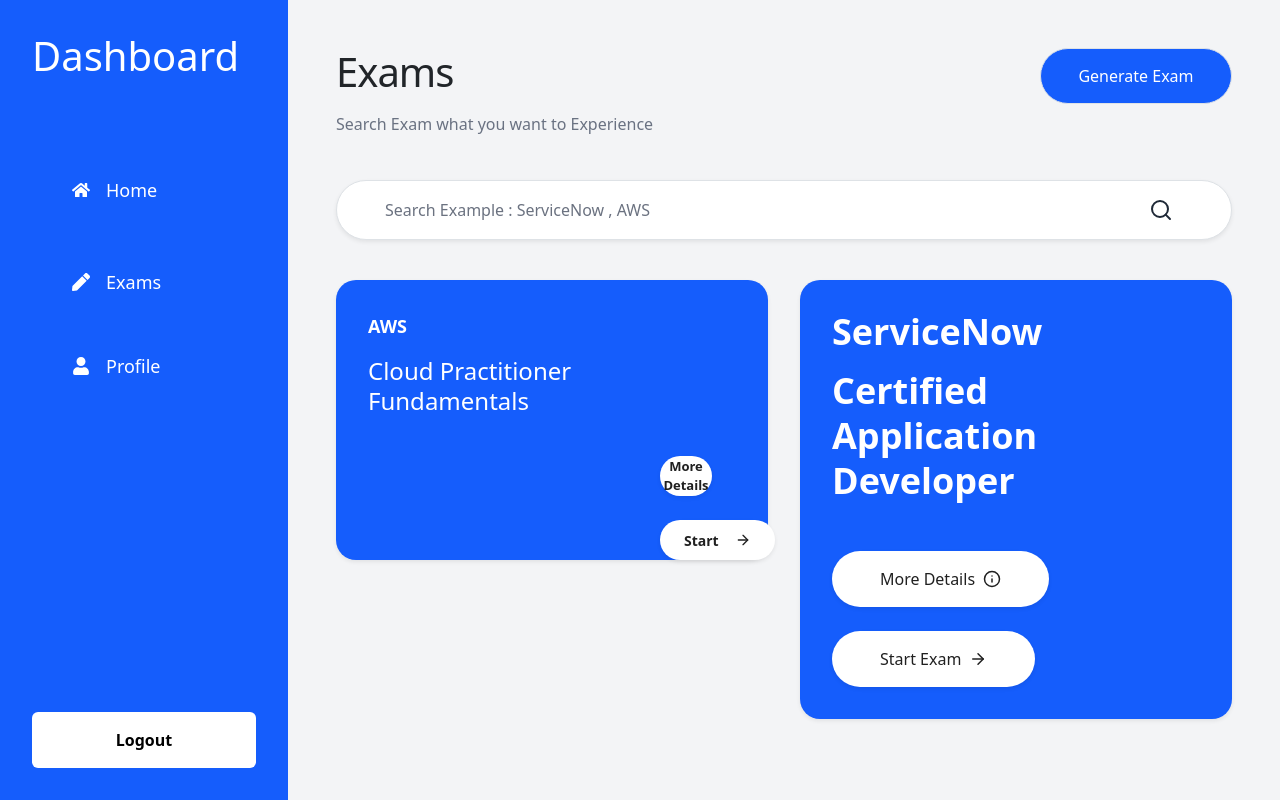
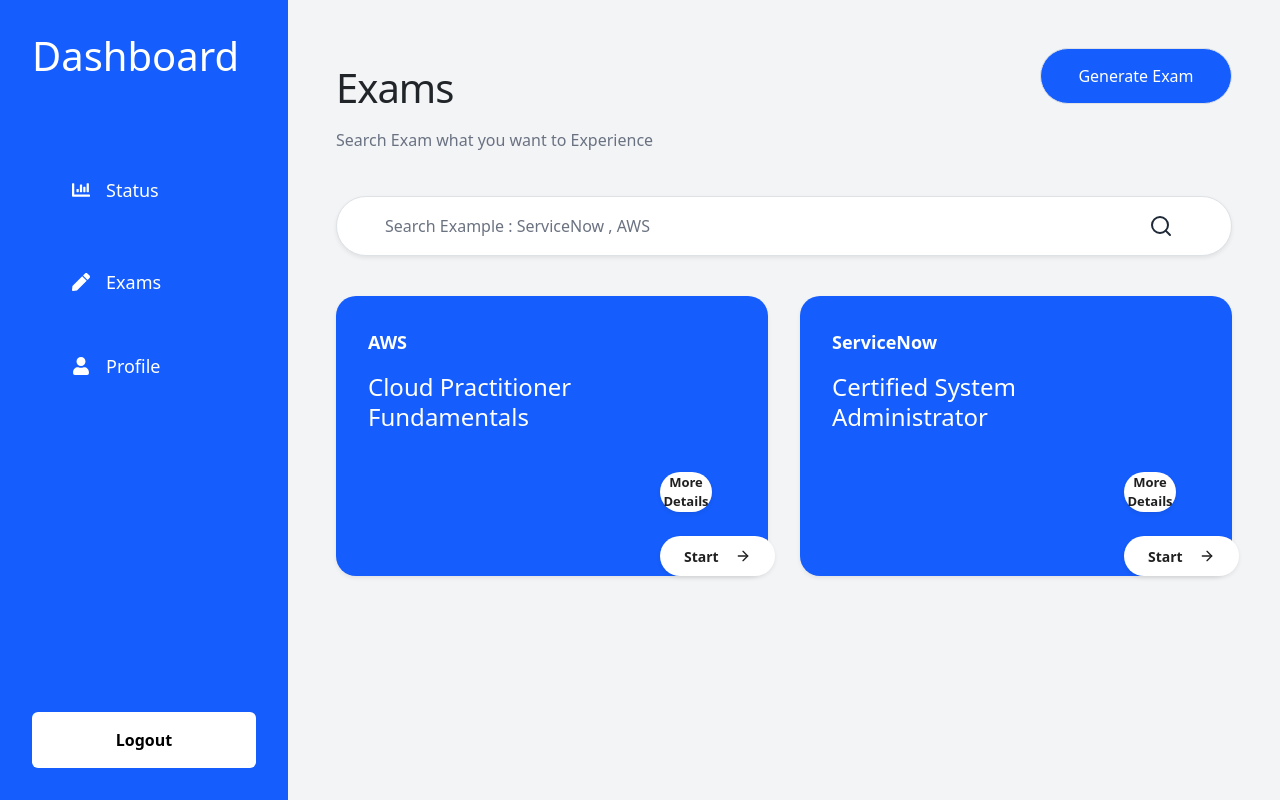
Before and after one commit to KARRI-DURGA-SIVA/AI-MOCKEXAM-Portal, a React (Vite) app: page /exams in a window 1280 px wide. Built offline with nearby package versions, Linux system fonts and the light colour scheme; a web font is replaced by a local one.

Commit message:
restore: return to pre-today project structure

```diff
--- a/src/Pages/Exam.tsx
+++ b/src/Pages/Exam.tsx
@@ -5,7 +5,7 @@
     <div className="h-full bg-[#f3f4f6] p-8 md:p-12">
       <div className="flex items-start justify-between gap-4">
         <div>
-          <h1 className="text-5xl font-extrabold tracking-tight text-[#1f2937]">
+          <h1 className="mt-3 text-5xl font-extrabold tracking-tight text-[#1f2937]">
             Exams
           </h1>
 
@@ -63,24 +63,29 @@
           </div>
         </div>
 
-        <div className="flex min-h-[240px] flex-col justify-between rounded-[20px] bg-blue-600  p-8 text-white shadow-sm">
+       <div className="flex h-70 w-100 flex-col justify-between rounded-[20px] bg-blue-600 p-8 text-white shadow-sm">
           <div>
-            <p className="text-4xl font-bold">ServiceNow</p>
-            <p className="mt-8 max-w-[360px] text-4xl font-semibold leading-tight">
-              Certified Application Developer
+            <p className="text-lg font-bold">ServiceNow</p>
+            <p style={{font:'10px'}}className="mt-10 max-w-[260px] text-2xl font-medium leading-tight">
+              Certified System Administrator
             </p>
           </div>
 
-          <div className="mt-8 flex flex-wrap gap-4">
-            <button style={{borderRadius:'99999px'}}className="inline-flex items-center gap-2 rounded-full bg-white px-5 py-3 text-base font-medium text-[#202020] shadow-sm">
-              <span>More Details</span>
-              <Info size={18} />
-            </button>
+          <div className="p-6 flex flex-wrap gap-4 ml-67">
+             <button style={{borderRadius:'99999px',fontSize:'13px'}}
+  className="flex flex-col items-center justify-center gap-1 h-10 w-29 rounded-full bg-white text-[#202020] shadow-sm text-[8px] font-bold"
+>
+  <span>More Details</span>
 
-            <button style={{borderRadius:'99999px'}}className="inline-flex items-center gap-2 rounded-full bg-white px-5 py-3 text-base font-medium text-[#202020] shadow-sm">
-              <span>Start Exam</span>
-              <ArrowRight size={18} />
-            </button>
+</button>
+
+            <button
+  style={{ borderRadius: '99999px', fontSize: '14px' }}
+  className="flex items-center justify-between gap-3 h-10 w-29 px-4 py-2 rounded-full bg-white text-[#202020] shadow-sm font-bold"
+>
+  <span>Start</span>
+  <ArrowRight size={16} />
+</button>
           </div>
         </div>
       </div>
--- a/src/components/DashboardLayout.tsx
+++ b/src/components/DashboardLayout.tsx
@@ -1,4 +1,5 @@
-import { FaHome, FaPen, FaUser } from "react-icons/fa";
+import { FaChartBar, FaCheckCircle, FaHome, FaPen, FaSignal, FaUser } from "react-icons/fa";
+import { FaChartLine } from "react-icons/fa6";
 import { Outlet, useNavigate } from "react-router-dom";
 
 function DashboardLayout() {
@@ -21,11 +22,11 @@
                 <ul className="space-y-8 text-lg p-18 mt-24">
 
                     <li
-                        onClick={() => navigate("/dashboard")}
+                        onClick={() => navigate("/status")}
                         className="px-2 py-3 hover:text-blue-100 cursor-pointer flex items-center gap-3"
                     >
-                        <FaHome />
-                        Home
+                        <FaChartBar/>
+                        Status
                     </li>
 
                     <li
```
